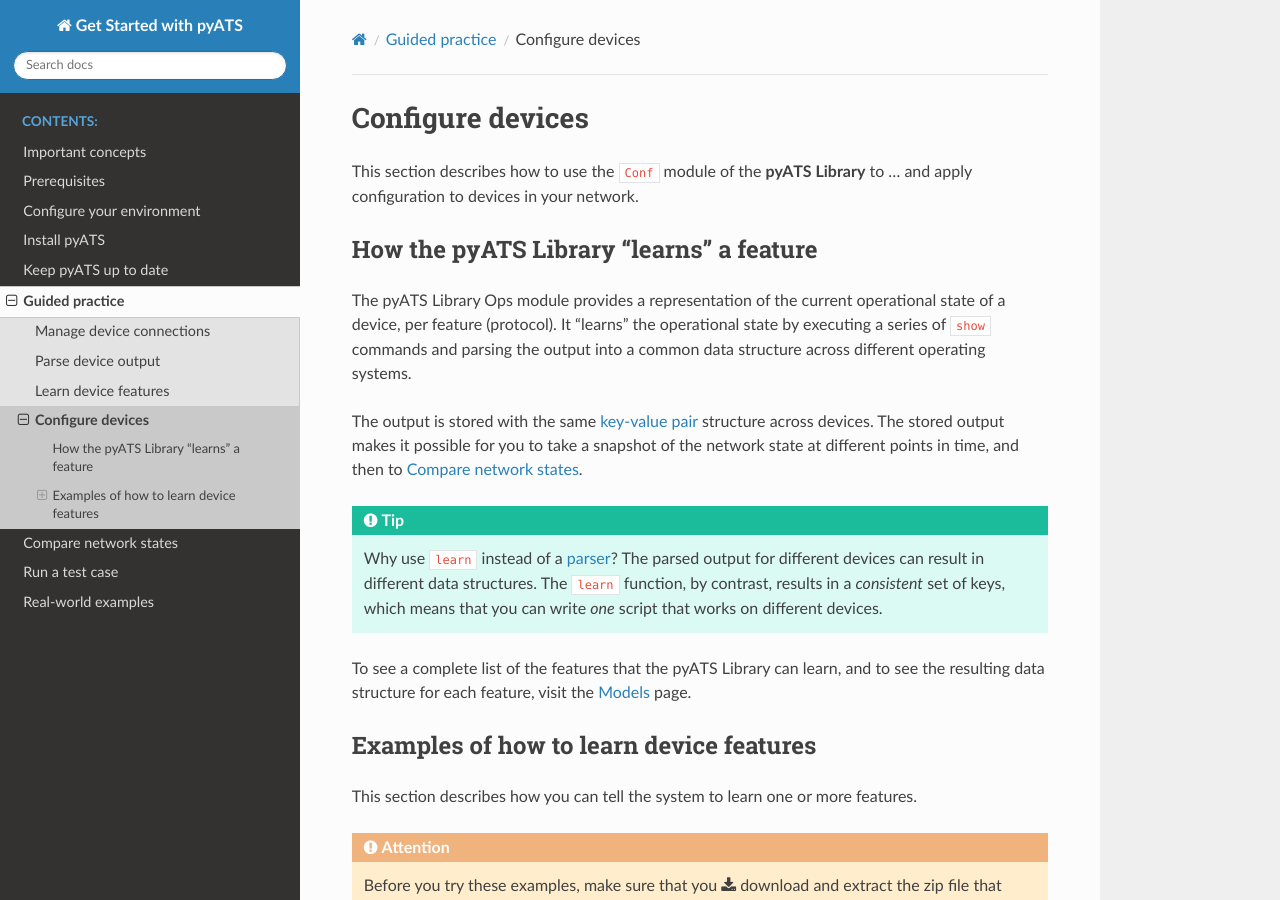
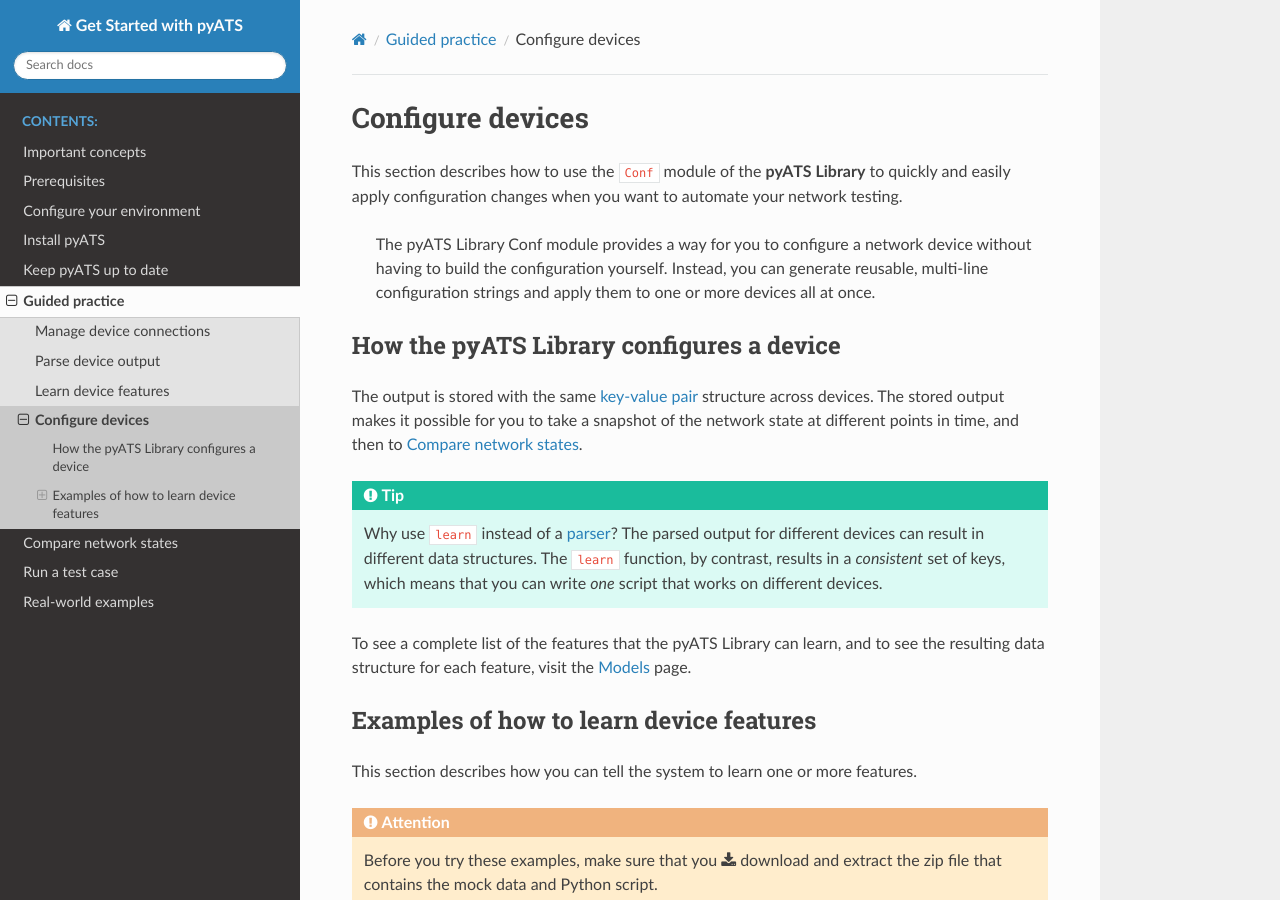
Before and after one commit to CiscoTestAutomation/getting-started, a Sphinx documentation site: the page built from source/quickstart/configuredevices.rst, in a window 1280 px wide and 900 px high. Built offline with Sphinx 7.4.7 and the Read the Docs theme 2.0.0, drawn with Linux system fonts in a browser that asks for light colours; pages that are not in the unit, such as notebooks, are missing from menus.

Commit message:
Set up a reusable definition of the Conf module.

```diff
--- /dev/null
+++ b/source/definitions/def_conf.rst
@@ -0,0 +1 @@
+The |library| Conf module provides a way for you to configure a network device without having to build the configuration yourself. Instead, you can generate reusable, multi-line configuration strings and apply them to one or more devices all at once.
--- a/source/definitions/def_ops.rst
+++ b/source/definitions/def_ops.rst
@@ -1 +1 @@
-The |library| Ops module provides a representation of the current operational state of a device, per feature (protocol). It "learns" the operational state by executing a series of ``show`` commands and parsing the output into a common data structure across different operating systems.
+The |library| Ops module provides a representation of the current operational state of a device, per feature (protocol). It “learns” the operational state by executing a series of show commands and parsing the output into a common data structure across different operating systems.
--- a/source/quickstart/configuredevices.rst
+++ b/source/quickstart/configuredevices.rst
@@ -2,14 +2,15 @@
 
 Configure devices
 =====================
-This section describes how to use the ``Conf`` module of the |librarybold| to ... and apply configuration to devices in your network.
+This section describes how to use the ``Conf`` module of the |librarybold| to quickly and easily apply configuration changes when you want to automate your network testing.
 
-.. _cli-learn:
+    .. include:: ../definitions/def_conf.rst
 
-How the |library| "learns" a feature
+
+.. _cli-conf:
+
+How the |library| configures a device
 -------------------------------------
-.. include:: ../definitions/def_ops.rst
-
 The output is stored with the same :term:`key-value pair` structure across devices. The stored output makes it possible for you to take a snapshot of the network state at different points in time, and then to :ref:`compare-network-states`.
 
 .. tip:: Why use ``learn`` instead of a :term:`parser`? The parsed output for different devices can result in different data structures. The ``learn`` function, by contrast, results in a *consistent* set of keys, which means that you can write *one* script that works on different devices.
--- a/source/quickstart/keyconcepts.rst
+++ b/source/quickstart/keyconcepts.rst
@@ -67,7 +67,7 @@
     .. include:: ../definitions/def_ops.rst
 
    Conf
-    The |library| Conf module provides a way for you to configure a network device without having to build the configuration yourself. Instead, you can generate reusable, multi-line configuration strings and apply them to one or more devices all at once.
+    .. include:: ../definitions/def_conf.rst
 
    Robot Framework
     Robot Framework is a generic Python test automation framework that focuses on acceptance test automation using English-like, easy-to-use keywords to define test cases.
```
